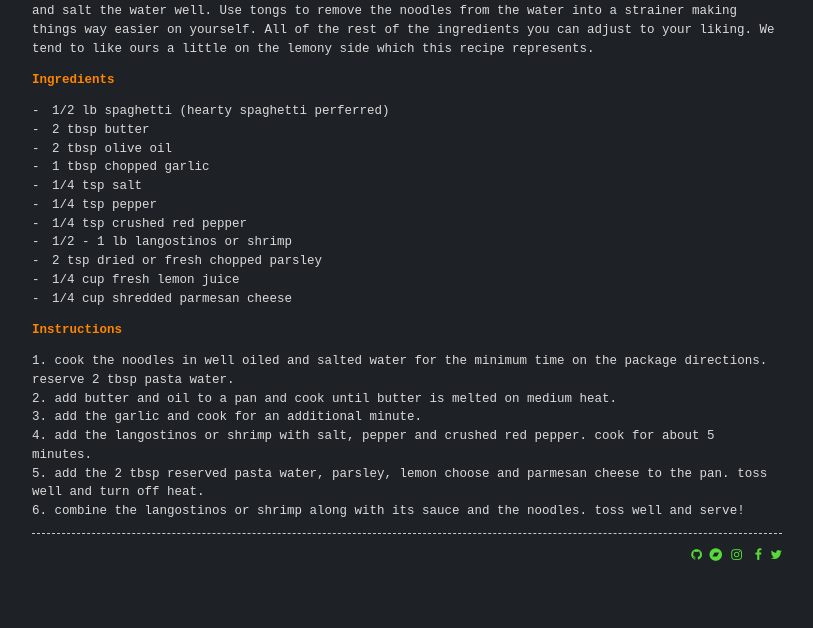
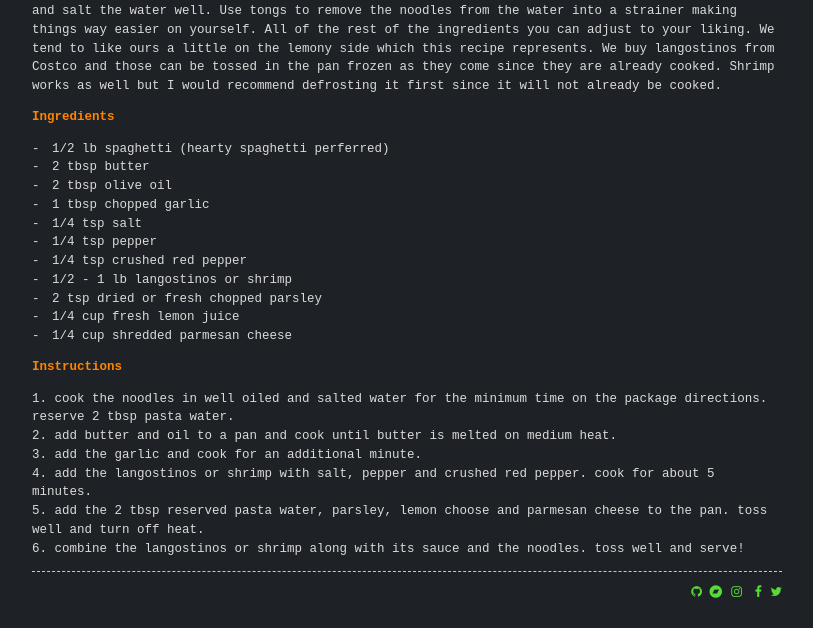
Before and after one commit to themizzi/themizzi.github.io.old, a Jekyll site: the page built from _posts/2019-11-02-dandy-scampi.markdown, in a window 1280 px wide. Shown: the part 713-1341 px from the top of the page, without its empty margins (233-1046 px from the left). Built offline with Jekyll 4.4.1, drawn with Linux system fonts in a browser that asks for light colours; before the commit the page ends 1304 px from its top, so only the background shows below that; some of the changed text lies outside the part shown.

Commit message:
update info about seafood

```diff
--- a/_posts/2019-11-02-dandy-scampi.markdown
+++ b/_posts/2019-11-02-dandy-scampi.markdown
@@ -32,4 +32,4 @@ recipe_category: dinner
 ---
 ![Dandy Scampi](/images/dandy-scampi.jpg){:class="recipe-header"}
 
-This is one of those easy dishes we eat all the time. Definitely make the noodles al dente and oil and salt the water well. Use tongs to remove the noodles from the water into a strainer making things way easier on yourself. All of the rest of the ingredients you can adjust to your liking. We tend to like ours a little on the lemony side which this recipe represents.
+This is one of those easy dishes we eat all the time. Definitely make the noodles al dente and oil and salt the water well. Use tongs to remove the noodles from the water into a strainer making things way easier on yourself. All of the rest of the ingredients you can adjust to your liking. We tend to like ours a little on the lemony side which this recipe represents. We buy langostinos from Costco and those can be tossed in the pan frozen as they come since they are already cooked. Shrimp works as well but I would recommend defrosting it first since it will not already be cooked.
```
